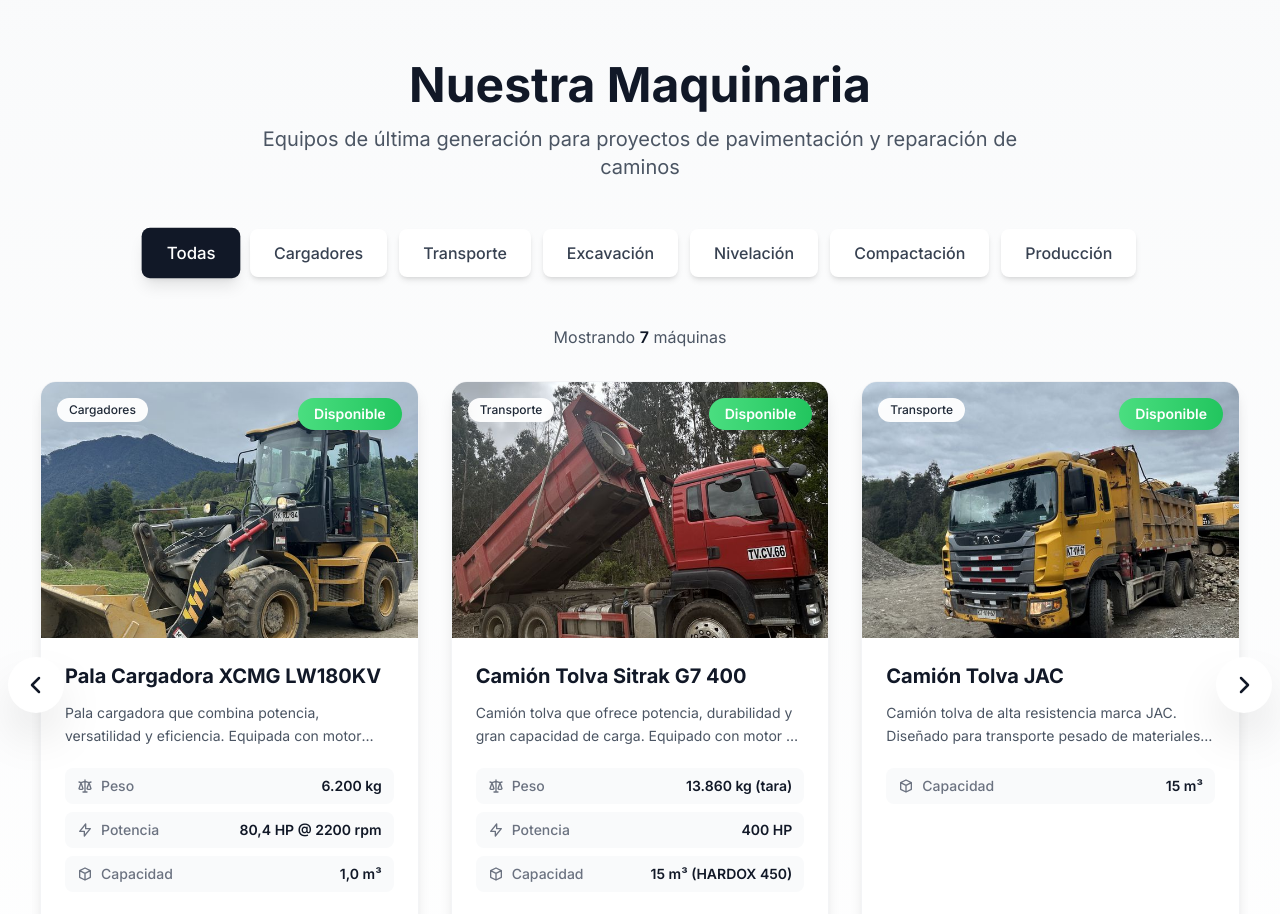
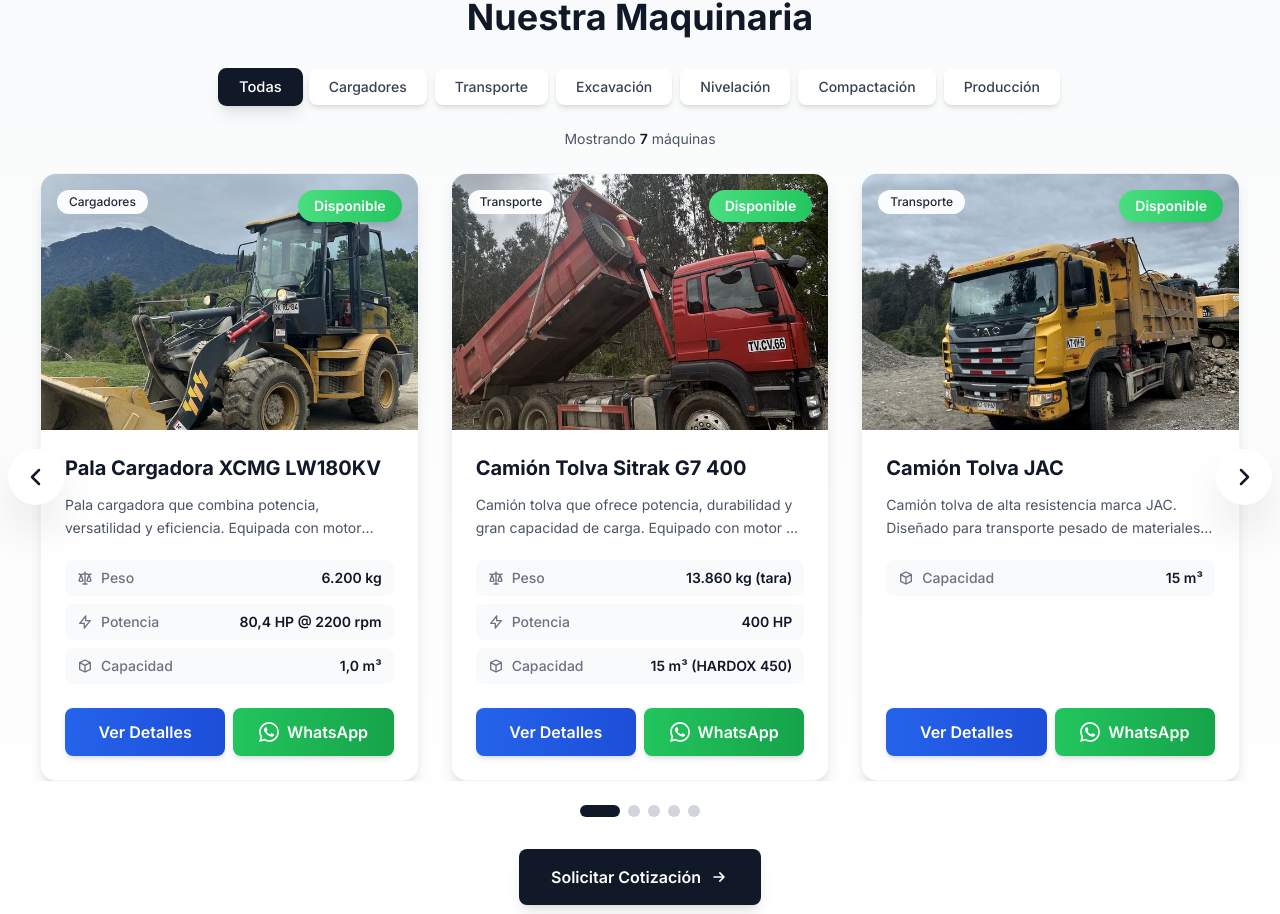
Before and after one commit to saerTI/mpf-rental, a Next.js app: page / in a window 1280 px wide. Shown: the part 859-1773 px from the top of the page. Built offline with nearby package versions, Linux system fonts and the light colour scheme.

Commit message:
update: sections properly showed

```diff
--- a/components/About.tsx
+++ b/components/About.tsx
@@ -1,7 +1,7 @@
 // components/About.tsx
 export default function About() {
   return (
-    <section id="nosotros" className="py-20 bg-white scroll-mt-[120px]">
+    <section id="nosotros" className="py-20 bg-white scroll-mt-[80px]">
       <div className="max-w-7xl mx-auto px-4 sm:px-6 lg:px-8">
         <div className="grid md:grid-cols-2 gap-12 items-center">
           <div>
--- a/components/Header.tsx
+++ b/components/Header.tsx
@@ -2,36 +2,43 @@
 'use client';
 
 import Link from 'next/link';
-import { useState, useEffect } from 'react';
+import { useState, useEffect, useRef } from 'react';
 
 export default function Header() {
   const [isMenuOpen, setIsMenuOpen] = useState(false);
   const [isScrolled, setIsScrolled] = useState(false);
   const [activeSection, setActiveSection] = useState('inicio');
+  const isScrollingRef = useRef(false);
+  const scrollTimeoutRef = useRef<NodeJS.Timeout | null>(null);
 
   useEffect(() => {
     const handleScroll = () => {
       setIsScrolled(window.scrollY > 20);
 
+      // No actualizar la sección activa si estamos en medio de un scroll programático
+      if (isScrollingRef.current) {
+        return;
+      }
+
       // Detectar sección activa
       const sections = ['inicio', 'maquinaria', 'nosotros', 'contacto'];
 
-      // Punto de referencia para detectar la sección (debe coincidir con el headerOffset)
-      const scrollOffset = 80;
+      // Ajustar el offset para mejor detección (header height + margen)
+      const scrollOffset = 100; // Aumentado de 80 a 100 para mejor detección
 
-      // Recorrer las secciones de abajo hacia arriba para encontrar la activa
+      // Obtener la posición actual del scroll
+      const scrollPosition = window.scrollY + scrollOffset;
+
+      // Encontrar la sección activa basándose en la posición
       let currentSection = 'inicio';
 
-      for (let i = sections.length - 1; i >= 0; i--) {
-        const section = sections[i];
+      for (const section of sections) {
         const element = document.getElementById(section);
-
         if (element) {
-          const rect = element.getBoundingClientRect();
-          // Si el top de la sección está por encima o en el punto de referencia
-          if (rect.top <= scrollOffset) {
+          const offsetTop = element.offsetTop;
+          // Si hemos pasado el inicio de esta sección
+          if (scrollPosition >= offsetTop) {
             currentSection = section;
-            break;
           }
         }
       }
@@ -41,24 +48,27 @@
 
     // Ejecutar al cargar y al hacer scroll
     handleScroll();
-    window.addEventListener('scroll', handleScroll);
-
-    // También ejecutar después de un pequeño delay para asegurar que se actualice
-    const timeoutId = setTimeout(handleScroll, 100);
+    window.addEventListener('scroll', handleScroll, { passive: true });
 
     return () => {
       window.removeEventListener('scroll', handleScroll);
-      clearTimeout(timeoutId);
+      if (scrollTimeoutRef.current) {
+        clearTimeout(scrollTimeoutRef.current);
+      }
     };
   }, []);
 
   const scrollToSection = (sectionId: string) => {
+    // Marcar que estamos haciendo scroll programático
+    isScrollingRef.current = true;
+
     // Actualizar inmediatamente la sección activa para feedback visual
     setActiveSection(sectionId);
 
     const element = document.getElementById(sectionId);
     if (element) {
-      const headerOffset = 80; // Debe coincidir con scrollOffset en handleScroll
+      // Offset ajustado para mejor visualización de la sección completa
+      const headerOffset = 70;
       const elementPosition = element.getBoundingClientRect().top;
       const offsetPosition = elementPosition + window.pageYOffset - headerOffset;
 
@@ -66,6 +76,16 @@
         top: offsetPosition,
         behavior: 'smooth'
       });
+
+      // Limpiar timeout anterior si existe
+      if (scrollTimeoutRef.current) {
+        clearTimeout(scrollTimeoutRef.current);
+      }
+
+      // Desmarcar después de que termine el smooth scroll (típicamente 500-1000ms)
+      scrollTimeoutRef.current = setTimeout(() => {
+        isScrollingRef.current = false;
+      }, 1000);
     }
     setIsMenuOpen(false);
   };
--- a/components/Machinery.tsx
+++ b/components/Machinery.tsx
@@ -80,39 +80,26 @@
     setCurrentIndex(0);
   };
 
-  // Auto-play opcional (comentado por defecto)
-  /*
-  useEffect(() => {
-    const interval = setInterval(() => {
-      goToNext();
-    }, 5000);
-    return () => clearInterval(interval);
-  }, [currentIndex, maxIndex]);
-  */
-
   // Calcular número de dots
   const totalDots = maxIndex + 1;
 
   return (
-    <section id="maquinaria" className="pt-32 pb-20 bg-gradient-to-b from-gray-50 to-white scroll-mt-[80px]">
+    <section id="maquinaria" className="pt-16 pb-16 bg-gradient-to-b from-gray-50 to-white scroll-mt-[80px]">
       <div className="max-w-7xl mx-auto px-4 sm:px-6 lg:px-8">
-        {/* Header */}
-        <div className="text-center mb-12">
-          <h2 className="text-4xl md:text-5xl font-bold text-gray-900 mb-4">
+        {/* Header - Espacios reducidos */}
+        <div className="text-center mb-8">
+          <h2 className="text-3xl md:text-4xl font-bold text-gray-900 mb-3">
             Nuestra Maquinaria
           </h2>
-          <p className="text-lg md:text-xl text-gray-600 max-w-3xl mx-auto">
-            Equipos de última generación para proyectos de pavimentación y reparación de caminos
-          </p>
         </div>
 
-        {/* Filtros de categoría */}
-        <div className="flex flex-wrap justify-center gap-3 mb-12">
+        {/* Filtros de categoría - Espacios reducidos */}
+        <div className="flex flex-wrap justify-center gap-2 mb-6">
           {categories.map((category) => (
             <button
               key={category.id}
               onClick={() => handleCategoryChange(category.id)}
-              className={`px-6 py-3 rounded-lg font-medium transition-all duration-300 ${
+              className={`px-5 py-2 rounded-lg font-medium transition-all duration-300 text-sm ${
                 selectedCategory === category.id
                   ? 'bg-gray-900 text-white shadow-lg scale-105'
                   : 'bg-white text-gray-700 hover:bg-gray-100 shadow-md hover:shadow-lg'
@@ -123,9 +110,9 @@
           ))}
         </div>
 
-        {/* Contador de resultados */}
-        <div className="text-center mb-8">
-          <p className="text-gray-600 text-base">
+        {/* Contador de resultados - Espacios reducidos */}
+        <div className="text-center mb-6">
+          <p className="text-gray-600 text-sm">
             Mostrando{' '}
             <span className="font-semibold text-gray-900">
               {filteredMachinery.length}
@@ -204,9 +191,9 @@
           </div>
         )}
 
-        {/* Dots Navigation - Solo mostrar si hay más items que los visibles */}
+        {/* Dots Navigation - REDUCIDO Y MÁS VISIBLE - Solo mostrar si hay más items que los visibles */}
         {filteredMachinery.length > itemsToShow && totalDots > 1 && (
-          <div className="flex justify-center items-center gap-2 mt-10">
+          <div className="flex justify-center items-center gap-2 mt-6">
             {Array.from({ length: totalDots }).map((_, index) => (
               <button
                 key={index}
@@ -223,8 +210,8 @@
           </div>
         )}
 
-        {/* CTA Button */}
-        <div className="text-center mt-12">
+        {/* CTA Button - Espaciado reducido */}
+        <div className="text-center mt-8">
           <a
             href="#contacto"
             className="inline-flex items-center px-8 py-4 bg-gray-900 text-white font-semibold rounded-lg shadow-lg hover:bg-gray-800 transition-all duration-300 hover:shadow-xl hover:scale-105"
```
